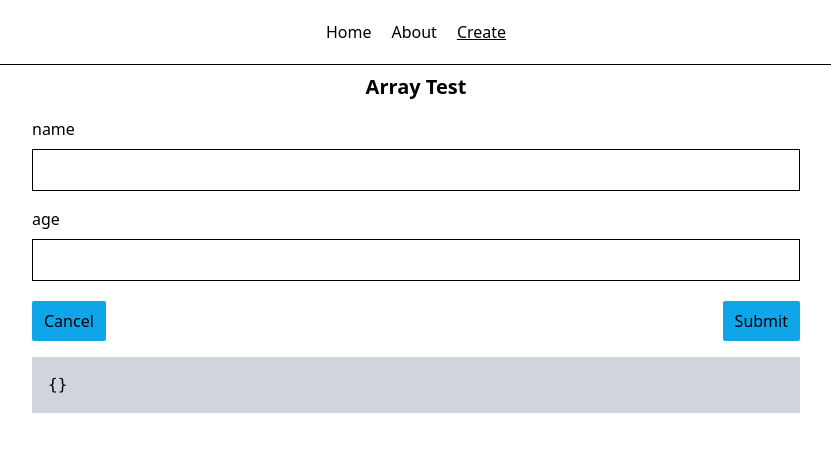
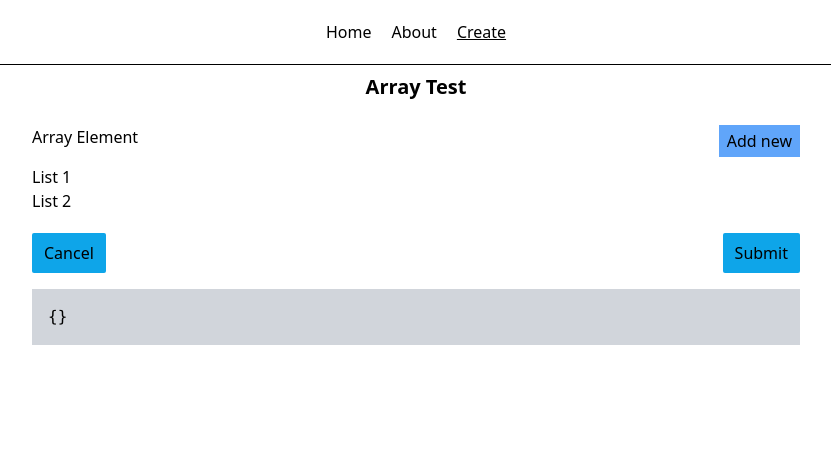
Before and after one commit to nurRiyad/form-builder, a Vue app: page /create in a window 1280 px wide. Shown: the top 452 px of the page, without its empty margins (224-1055 px from the left). Built offline with nearby package versions, Linux system fonts and the light colour scheme.

Commit message:
Add basic html for array item
Signed-off-by: nurRiyad <asadnurriyad@gmail.com>

```diff
--- a/src/components/derived/ArrayInput.vue
+++ b/src/components/derived/ArrayInput.vue
@@ -1,6 +1,6 @@
 <script lang="ts" setup>
 import type { ArrayInput } from '@/types/schema'
-import { defineAsyncComponent } from 'vue'
+import { defineAsyncComponent, ref } from 'vue'
 
 const ArrayItem = defineAsyncComponent(() => import('../derived/ArrayItem.vue'))
 
@@ -12,10 +12,21 @@ defineProps<{
   setValue: (path: string, val: any) => void
   deleteValue: (key: string) => void
 }>()
+
+const showForm = ref(false)
 </script>
 
 <template>
   <div>
+    <div class="flex justify-between my-2">
+      <h1>{{ ui.label }}</h1>
+      <button @click="showForm = true" class="px-2 py-1 bg-blue-400">Add new</button>
+    </div>
+    <div>
+      <h1>List 1</h1>
+      <h1>List 2</h1>
+    </div>
+    <div class="my-2 p-4 border flex flex-col space-y-2" v-if="showForm">
       <ArrayItem
         :elements="ui.elements"
         :schema="schema"
@@ -24,5 +35,7 @@ defineProps<{
         :set-value="setValue"
         :delete-value="deleteValue"
       />
+      <button @click="showForm = false" class="px-2 py-1 bg-blue-400">Save</button>
+    </div>
   </div>
 </template>
```
Lines whose indentation alone changed are shown as unchanged.
